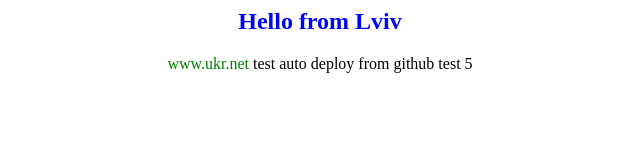
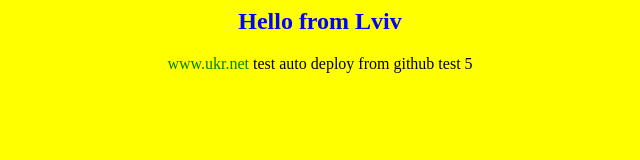
Before and after one commit to svasylenkiv/app-for-jenkins, a plain HTML site: page index.html in a window 1280 px wide. Shown: the whole page, without its empty margins (320-960 px from the left). Drawn offline with Linux system fonts and the light colour scheme.

Commit message:
change color to yellow

```diff
--- a/index.html
+++ b/index.html
@@ -1,5 +1,5 @@
 <html>
-<body bgcolor=white>
+<body bgcolor=yellow>
 <center>
 <h2><font color=blue>Hello from Lviv</font></h2>
 
```
